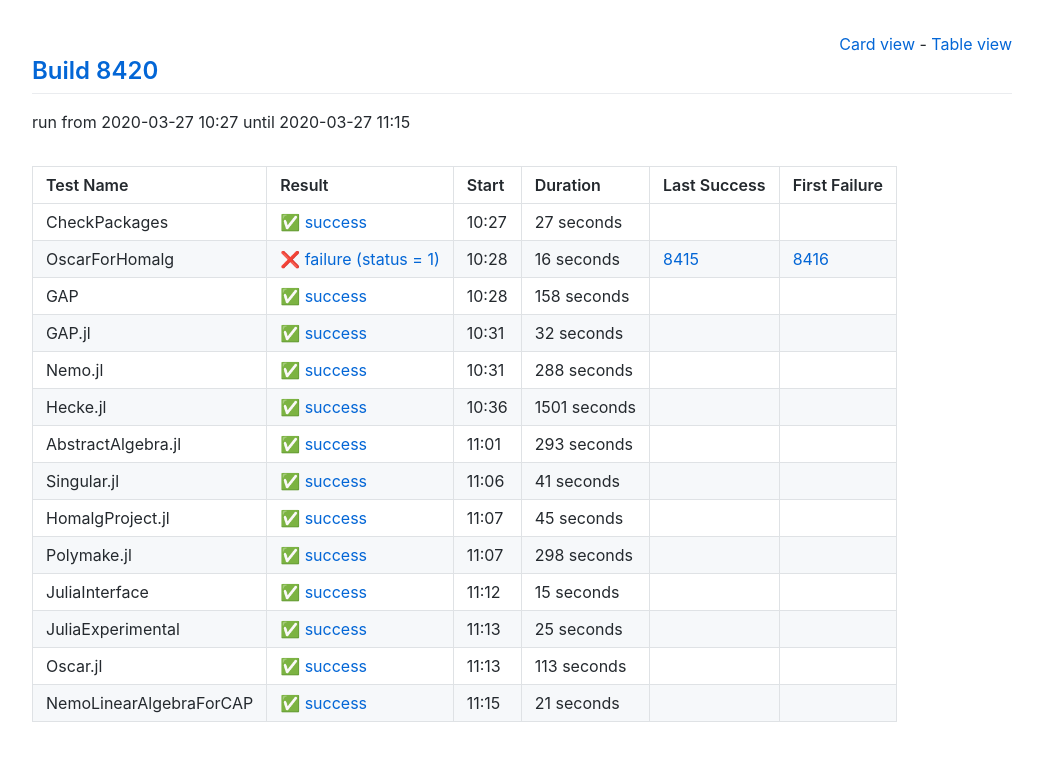
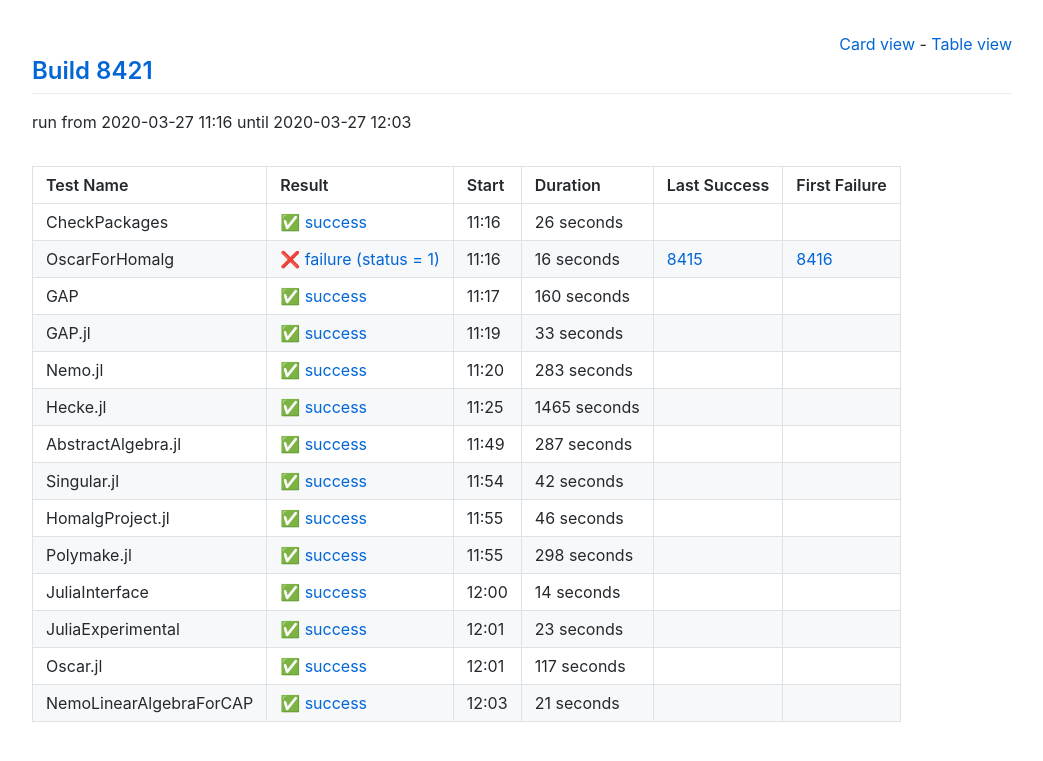
Before and after one commit to oscar-system/oscar-ci-status, a Jekyll site: the page built from table.html, in a window 1280 px wide. Shown: the top 761 px of the page, without its empty margins (118-1161 px from the left). Built offline with Jekyll 4.4.1, drawn with Linux system fonts in a browser that asks for light colours.

Commit message:
Build 8421

```diff
--- a/_data/ci.yml
+++ b/_data/ci.yml
@@ -1,16 +1,16 @@
-build: 8420
-build_url: https://oscarci.mathematik.uni-kl.de/job/oscar/8420/
+build: 8421
+build_url: https://oscarci.mathematik.uni-kl.de/job/oscar/8421/
 job: oscar
 tests:
-- duration: 27
+- duration: 26
   exitcode: 0
   first_failure: false
   first_failure_url: null
   last_success: false
   last_success_url: null
-  log: https://oscarci.mathematik.uni-kl.de/job/oscar/8420/artifact/logs/build-8420/CheckPackages.log
+  log: https://oscarci.mathematik.uni-kl.de/job/oscar/8421/artifact/logs/build-8421/CheckPackages.log
   name: CheckPackages
-  start: 2020-03-27 10:27
+  start: 2020-03-27 11:16
   status: success
   success: true
 - duration: 16
@@ -19,86 +19,86 @@
   first_failure_url: https://oscarci.mathematik.uni-kl.de/job/oscar/8416/
   last_success: 8415
   last_success_url: https://oscarci.mathematik.uni-kl.de/job/oscar/8415/
-  log: https://oscarci.mathematik.uni-kl.de/job/oscar/8420/artifact/logs/build-8420/OscarForHomalg.log
+  log: https://oscarci.mathematik.uni-kl.de/job/oscar/8421/artifact/logs/build-8421/OscarForHomalg.log
   name: OscarForHomalg
-  start: 2020-03-27 10:28
+  start: 2020-03-27 11:16
   status: failure
   success: false
-- duration: 158
+- duration: 160
   exitcode: 0
   first_failure: false
   first_failure_url: null
   last_success: false
   last_success_url: null
-  log: https://oscarci.mathematik.uni-kl.de/job/oscar/8420/artifact/logs/build-8420/GAP.log
+  log: https://oscarci.mathematik.uni-kl.de/job/oscar/8421/artifact/logs/build-8421/GAP.log
   name: GAP
-  start: 2020-03-27 10:28
+  start: 2020-03-27 11:17
   status: success
   success: true
-- duration: 32
+- duration: 33
   exitcode: 0
   first_failure: false
   first_failure_url: null
   last_success: false
   last_success_url: null
-  log: https://oscarci.mathematik.uni-kl.de/job/oscar/8420/artifact/logs/build-8420/GAP.jl.log
+  log: https://oscarci.mathematik.uni-kl.de/job/oscar/8421/artifact/logs/build-8421/GAP.jl.log
   name: GAP.jl
-  start: 2020-03-27 10:31
+  start: 2020-03-27 11:19
   status: success
   success: true
-- duration: 288
+- duration: 283
   exitcode: 0
   first_failure: false
   first_failure_url: null
   last_success: false
   last_success_url: null
-  log: https://oscarci.mathematik.uni-kl.de/job/oscar/8420/artifact/logs/build-8420/Nemo.jl.log
+  log: https://oscarci.mathematik.uni-kl.de/job/oscar/8421/artifact/logs/build-8421/Nemo.jl.log
   name: Nemo.jl
-  start: 2020-03-27 10:31
+  start: 2020-03-27 11:20
   status: success
   success: true
-- duration: 1501
+- duration: 1465
   exitcode: 0
   first_failure: false
   first_failure_url: null
   last_success: false
   last_success_url: null
-  log: https://oscarci.mathematik.uni-kl.de/job/oscar/8420/artifact/logs/build-8420/Hecke.jl.log
+  log: https://oscarci.mathematik.uni-kl.de/job/oscar/8421/artifact/logs/build-8421/Hecke.jl.log
   name: Hecke.jl
-  start: 2020-03-27 10:36
+  start: 2020-03-27 11:25
   status: success
   success: true
-- duration: 293
+- duration: 287
   exitcode: 0
   first_failure: false
   first_failure_url: null
   last_success: false
   last_success_url: null
-  log: https://oscarci.mathematik.uni-kl.de/job/oscar/8420/artifact/logs/build-8420/AbstractAlgebra.jl.log
+  log: https://oscarci.mathematik.uni-kl.de/job/oscar/8421/artifact/logs/build-8421/AbstractAlgebra.jl.log
   name: AbstractAlgebra.jl
-  start: 2020-03-27 11:01
+  start: 2020-03-27 11:49
   status: success
   success: true
-- duration: 41
+- duration: 42
   exitcode: 0
   first_failure: false
   first_failure_url: null
   last_success: false
   last_success_url: null
-  log: https://oscarci.mathematik.uni-kl.de/job/oscar/8420/artifact/logs/build-8420/Singular.jl.log
+  log: https://oscarci.mathematik.uni-kl.de/job/oscar/8421/artifact/logs/build-8421/Singular.jl.log
   name: Singular.jl
-  start: 2020-03-27 11:06
+  start: 2020-03-27 11:54
   status: success
   success: true
-- duration: 45
+- duration: 46
   exitcode: 0
   first_failure: false
   first_failure_url: null
   last_success: false
   last_success_url: null
-  log: https://oscarci.mathematik.uni-kl.de/job/oscar/8420/artifact/logs/build-8420/HomalgProject.jl.log
+  log: https://oscarci.mathematik.uni-kl.de/job/oscar/8421/artifact/logs/build-8421/HomalgProject.jl.log
   name: HomalgProject.jl
-  start: 2020-03-27 11:07
+  start: 2020-03-27 11:55
   status: success
   success: true
 - duration: 298
@@ -107,42 +107,42 @@
   first_failure_url: null
   last_success: false
   last_success_url: null
-  log: https://oscarci.mathematik.uni-kl.de/job/oscar/8420/artifact/logs/build-8420/Polymake.jl.log
+  log: https://oscarci.mathematik.uni-kl.de/job/oscar/8421/artifact/logs/build-8421/Polymake.jl.log
   name: Polymake.jl
-  start: 2020-03-27 11:07
+  start: 2020-03-27 11:55
   status: success
   success: true
-- duration: 15
+- duration: 14
   exitcode: 0
   first_failure: false
   first_failure_url: null
   last_success: false
   last_success_url: null
-  log: https://oscarci.mathematik.uni-kl.de/job/oscar/8420/artifact/logs/build-8420/JuliaInterface.log
+  log: https://oscarci.mathematik.uni-kl.de/job/oscar/8421/artifact/logs/build-8421/JuliaInterface.log
   name: JuliaInterface
-  start: 2020-03-27 11:12
+  start: 2020-03-27 12:00
   status: success
   success: true
-- duration: 25
+- duration: 23
   exitcode: 0
   first_failure: false
   first_failure_url: null
   last_success: false
   last_success_url: null
-  log: https://oscarci.mathematik.uni-kl.de/job/oscar/8420/artifact/logs/build-8420/JuliaExperimental.log
+  log: https://oscarci.mathematik.uni-kl.de/job/oscar/8421/artifact/logs/build-8421/JuliaExperimental.log
   name: JuliaExperimental
-  start: 2020-03-27 11:13
+  start: 2020-03-27 12:01
   status: success
   success: true
-- duration: 113
+- duration: 117
   exitcode: 0
   first_failure: false
   first_failure_url: null
   last_success: false
   last_success_url: null
-  log: https://oscarci.mathematik.uni-kl.de/job/oscar/8420/artifact/logs/build-8420/Oscar.jl.log
+  log: https://oscarci.mathematik.uni-kl.de/job/oscar/8421/artifact/logs/build-8421/Oscar.jl.log
   name: Oscar.jl
-  start: 2020-03-27 11:13
+  start: 2020-03-27 12:01
   status: success
   success: true
 - duration: 21
@@ -151,8 +151,8 @@
   first_failure_url: null
   last_success: false
   last_success_url: null
-  log: https://oscarci.mathematik.uni-kl.de/job/oscar/8420/artifact/logs/build-8420/NemoLinearAlgebraForCAP.log
+  log: https://oscarci.mathematik.uni-kl.de/job/oscar/8421/artifact/logs/build-8421/NemoLinearAlgebraForCAP.log
   name: NemoLinearAlgebraForCAP
-  start: 2020-03-27 11:15
+  start: 2020-03-27 12:03
   status: success
   success: true
```
Also changed, not shown: README.md.
